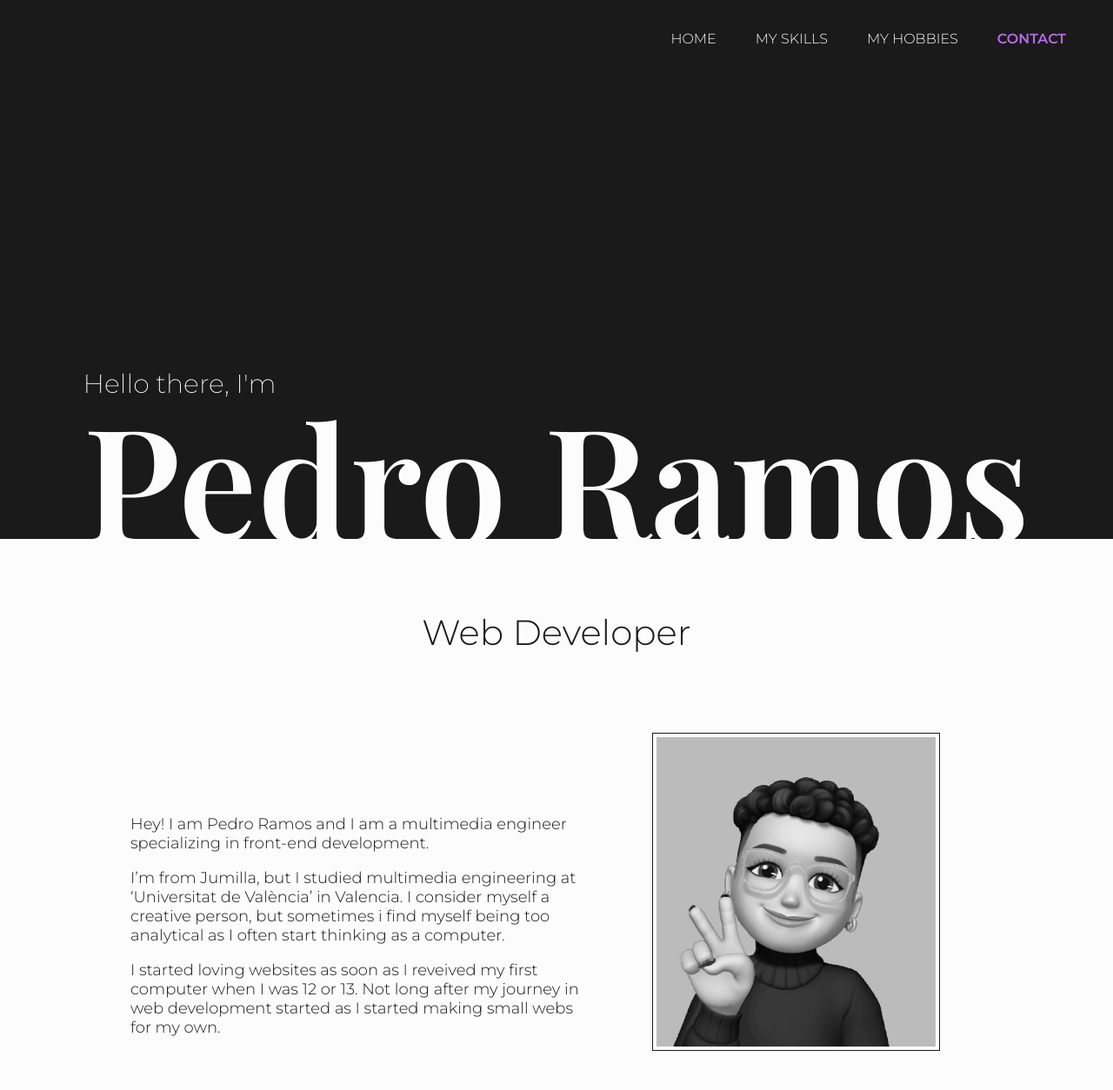
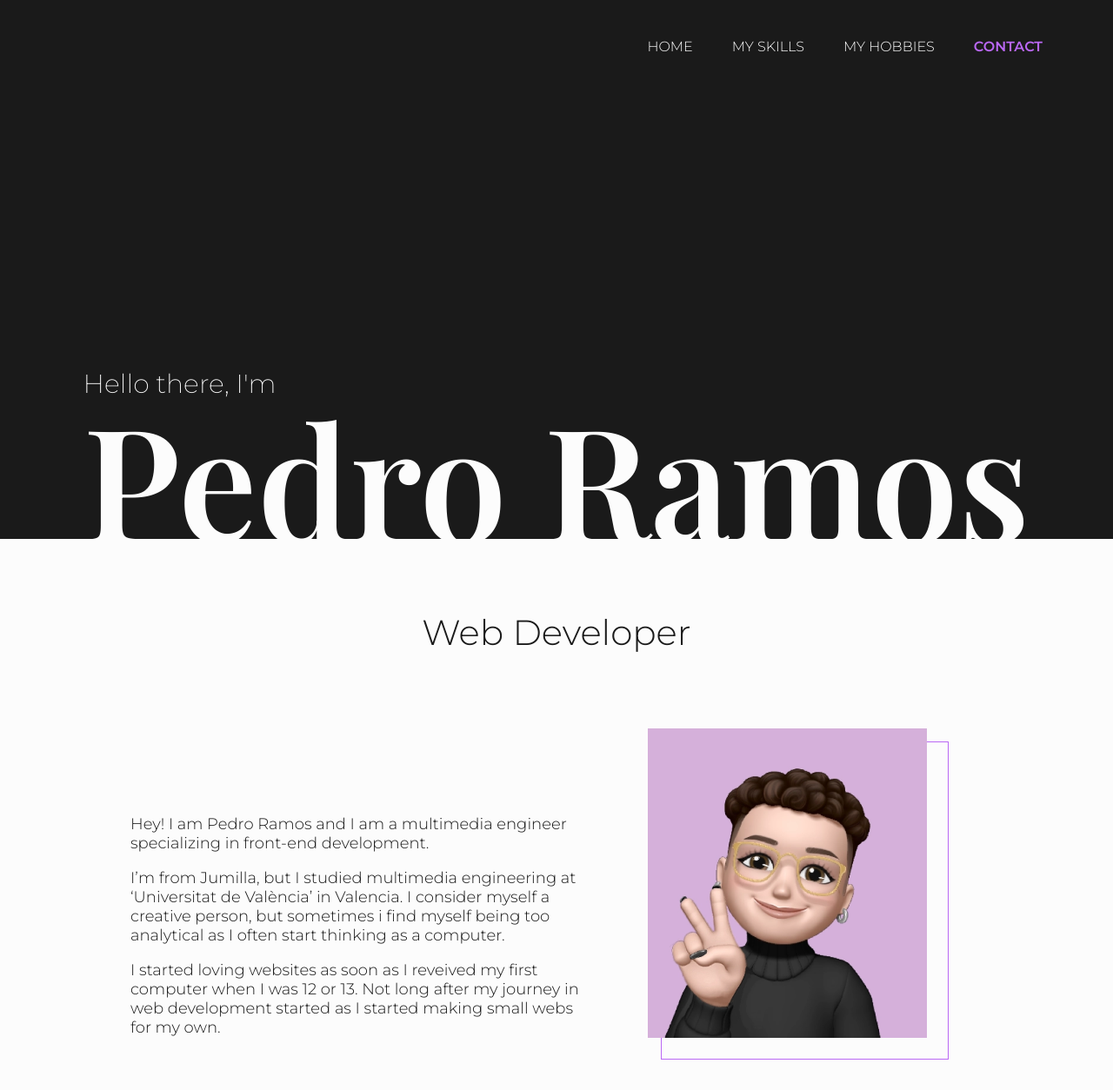
Before and after one commit to pedrorxmos/id3-project-alpha, a website: page index.html in a window 1280 px wide. Shown: the top 1254 px of the page at 87% size. Drawn offline with nearby package versions, Linux system fonts and the light colour scheme; files that its build step writes are made by us from their sources.

Commit message:
💄 fix: photo animation onscroll

```diff
--- a/js/photo.js
+++ b/js/photo.js
@@ -3,19 +3,21 @@ const photoBorder = document.querySelector('#js-photo-border');
 const photoImg =  document.querySelector('#js-photo-img');
 //rem is declared in navbar.js
 
+console.log(photo.clientHeight)
+
 window.addEventListener('scroll', () => {
-  // console.log(pageYOffset, photo.clientHeight, photo.offsetHeight, photo.clientHeight + (4 * rem));
 
-	if((pageYOffset < photo.clientHeight + (4 * rem)) || (pageYOffset > (photo.clientHeight * 2)  + (24 * rem))){
-    photoBorder.classList.remove('photo__border-in');
-    photoBorder.classList.add('photo__border-out');
-    photoImg.classList.remove('photo__img-in');
-    photoImg.classList.add('photo__img-out');
+  console.log('top', photo.getBoundingClientRect().top);
+  console.log('bottom', photo.getBoundingClientRect().bottom);
+
+	if((photo.getBoundingClientRect().top < window.innerHeight - photo.clientHeight/2) && (photo.getBoundingClientRect().bottom > photo.clientHeight/2)){
+    photo.classList.remove('photo-out');
+    photo.classList.add('photo-in');
+
   }
   else {
-    photoBorder.classList.remove('photo__border-out');
-    photoBorder.classList.add('photo__border-in');
-    photoImg.classList.remove('photo__img-out');
-    photoImg.classList.add('photo__img-in');
+    photo.classList.remove('photo-in');
+    photo.classList.add('photo-out');
   }
+
 });
--- a/sass/style.scss
+++ b/sass/style.scss
@@ -350,20 +350,6 @@ a, button {
 		height: 290px;
 		transition: all 0.5s;
 		-webkit-transition: all 0.5s;
-
-		&-out {
-			transform: translate(0px, 0px);
-			-webkit-transform: translate(0px, 0px);
-			filter: grayscale(1);
-			-webkit-filter: grayscale(1);
-		}
-
-		&-in {
-			transform: translate(-20px, -20px);
-			-webkit-transform: translate(-20px, -20px);
-			filter: grayscale(0);
-			-webkit-filter: grayscale(0);
-		}
 	}
 
 	.photo__border {
@@ -372,17 +358,35 @@ a, button {
 		padding: 4px;
 		transition: all 0.5s;
 		-webkit-transition: all 0.5s;
+	}
 
-		&-out {
+	&-in {
+		.photo__img {
+			transform: translate(-20px, -20px);
+			-webkit-transform: translate(-20px, -20px);
+			filter: grayscale(0);
+			-webkit-filter: grayscale(0);
+		}
+
+		.photo__border {
+			transform: translate(10px, 10px);
+			-webkit-transform: translate(10px, 10px);
+			border: 1px solid $accent;
+		}
+	}
+
+	&-out {
+		.photo__img {
+			transform: translate(0px, 0px);
+			-webkit-transform: translate(0px, 0px);
+			filter: grayscale(1);
+			-webkit-filter: grayscale(1);
+		}
+
+		.photo__border {
 			transform: translate(0px, 0px);
 			-webkit-transform: translate(0px, 0px);
 			border: 1px solid $black;
-		}
-
-		&-in {
-			transform: translate(10px, 10px);
-			-webkit-transform: translate(10px, 10px);
-			border: 1px solid $accent;
 		}
 	}
 }
@@ -556,7 +560,7 @@ a, button {
 
 	.navbar {
 		align-items: flex-end;
-		padding: 1.5rem 3rem;
+		padding: 1.5rem 4.5rem;
 		width: 100vw;
 		box-sizing: border-box;
 
@@ -573,7 +577,7 @@ a, button {
 			margin: 0;
 			gap: 2.5rem;
 			height: unset;
-			width: 100%;
+			max-width: 100%;
 			box-sizing: border-box;
 
 			.nav-item {
@@ -582,7 +586,7 @@ a, button {
 		}
 
 		&-top {
-			padding-top: 2rem;
+			padding-top: 2.5rem;
 		}
 	}
 
```
